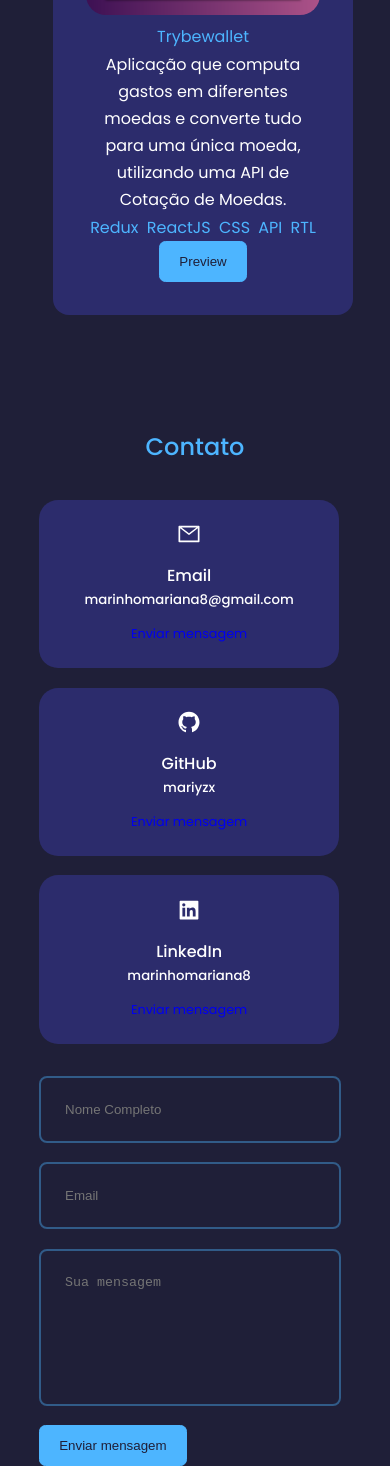
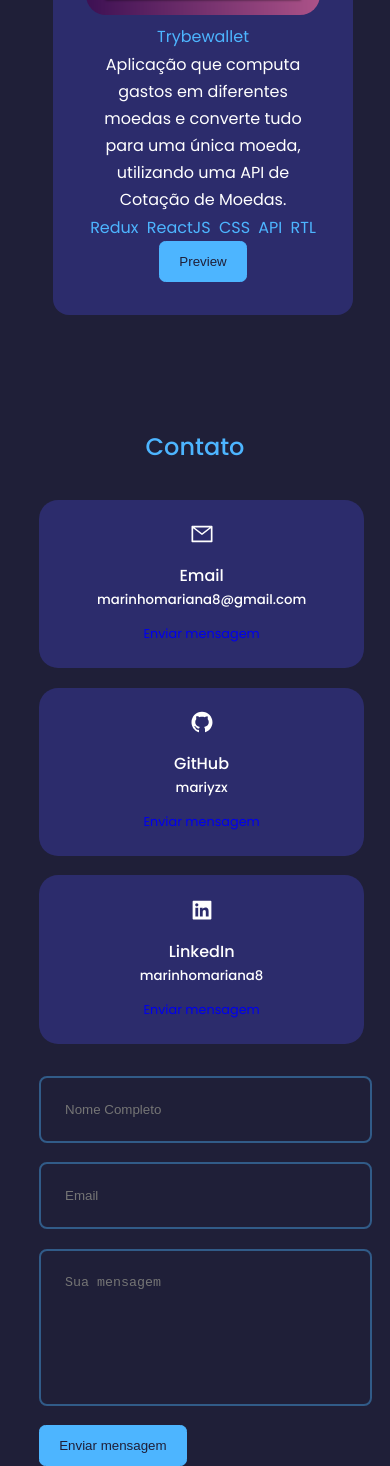
Before and after one commit to mariyzx/portfolio, a React (Create React App) app: page / in a window 390 px wide. Shown: the part 3240-4706 px from the top of the page. Built offline with nearby package versions, Linux system fonts and the light colour scheme.

Commit message:
Correção width

```diff
--- a/src/App.css
+++ b/src/App.css
@@ -382,11 +382,11 @@ input, textarea {
   }
 
   .contact_option {
-    width: 82%;
+    width: 90%;
   }
 
   form {
-    width: 80%;
+    width: 90%;
   }
 
   .container.contact_container {
```
